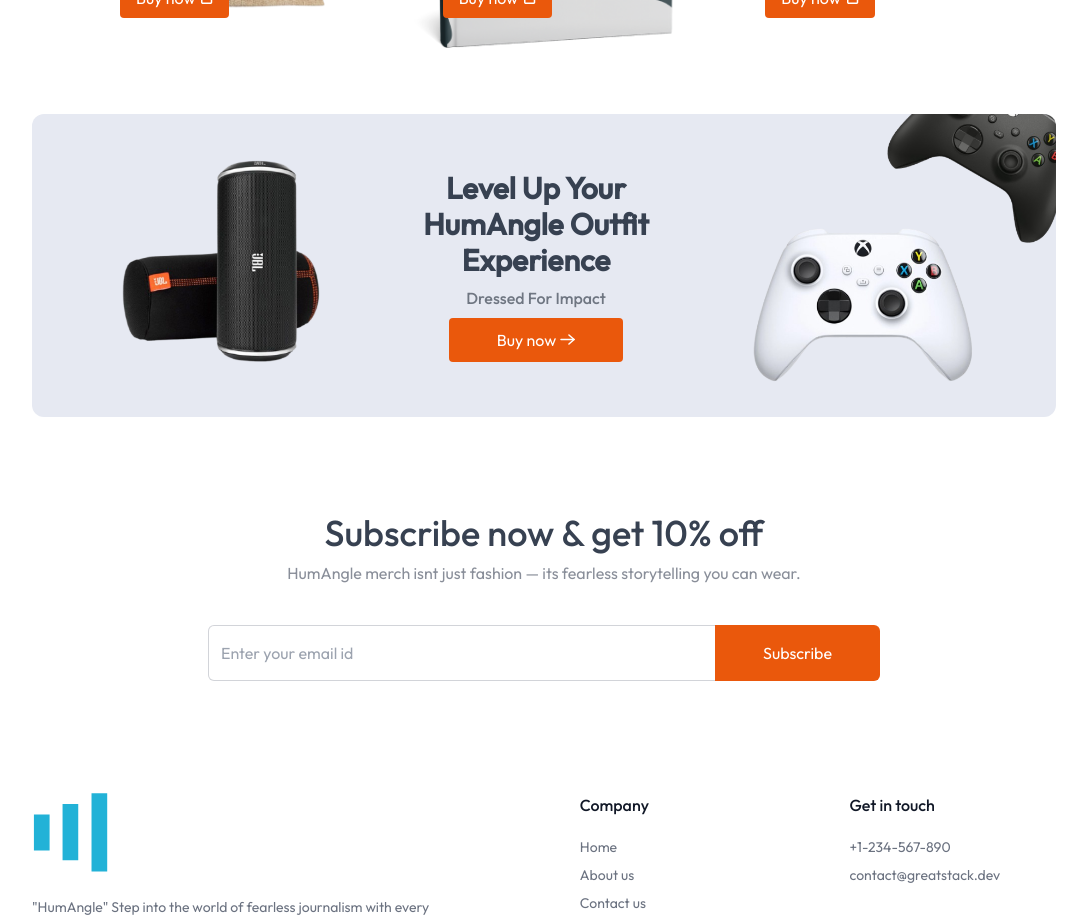
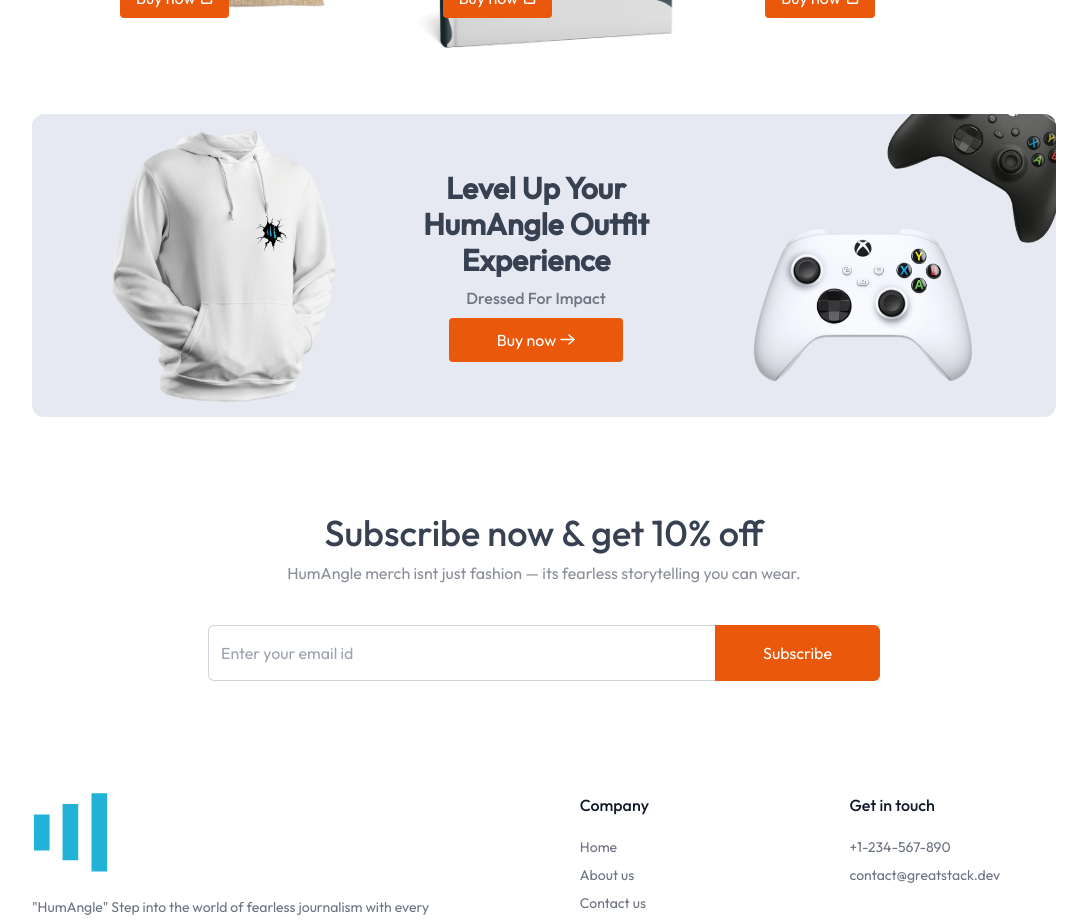
Before and after one commit to sheriffsamir/NextQuickCart, a Next.js app: page / in a window 1280 px wide. Shown: the part 1280-2200 px from the top of the page, without its empty margins (96-1183 px from the left). Built offline with nearby package versions, Linux system fonts and the light colour scheme; no server answers; the database is empty.

Commit message:
Refactor code structure for improved readability and maintainability

```diff
--- a/assets/assets.js
+++ b/assets/assets.js
@@ -46,6 +46,7 @@
 import md_controller_image from "./md_controller_image.png";
 import sm_controller_image from "./sm_controller_image.png";
 import jbl_soundbox_image from "./jbl_soundbox_image.png";
+import hud_image from "./hud_image.png";
 import boy_with_laptop_image from "./boy_with_laptop_image.png";
 import checkmark from "./checkmark.png";
 import product_details_page_apple_earphone_image1 from "./product_details_page_apple_earphone_image1.png";
@@ -103,6 +104,7 @@
   md_controller_image,
   sm_controller_image,
   jbl_soundbox_image,
+  hud_image,
   boy_with_laptop_image,
   product_details_page_apple_earphone_image1,
   product_details_page_apple_earphone_image2,
--- a/components/Banner.jsx
+++ b/components/Banner.jsx
@@ -7,8 +7,8 @@
     <div className="flex flex-col md:flex-row items-center justify-between md:pl-20 py-14 md:py-0 bg-[#E6E9F2] my-16 rounded-xl overflow-hidden">
       <Image
         className="max-w-56"
-        src={assets.jbl_soundbox_image}
-        alt="jbl_soundbox_image"
+        src={assets.hud_image}
+        alt="hud_image"
       />
       <div className="flex flex-col items-center justify-center text-center space-y-2 px-4 md:px-0">
         <h2 className="text-2xl md:text-3xl font-semibold max-w-[290px]">
```
Also changed, not shown: assets/hud_image.png (added).
